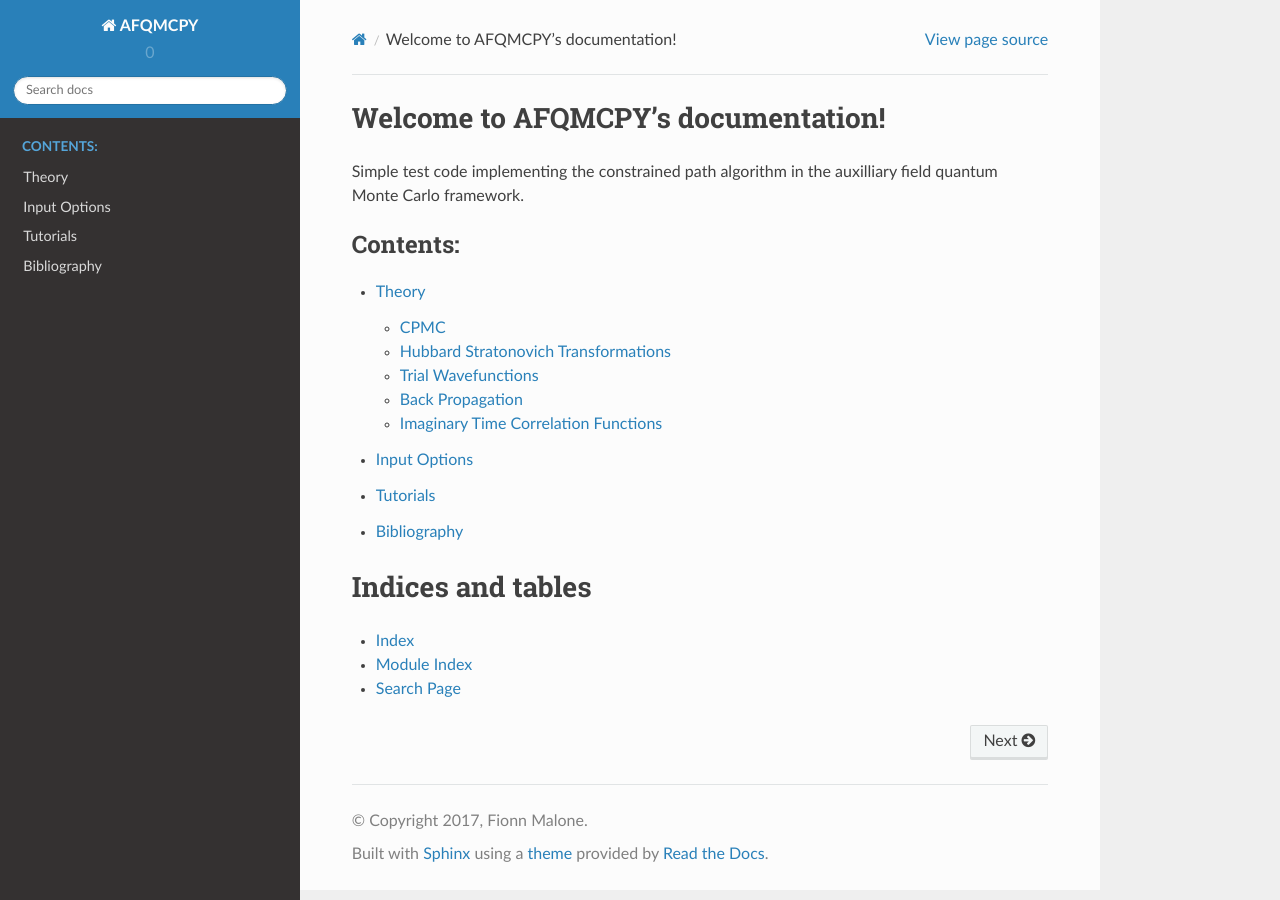
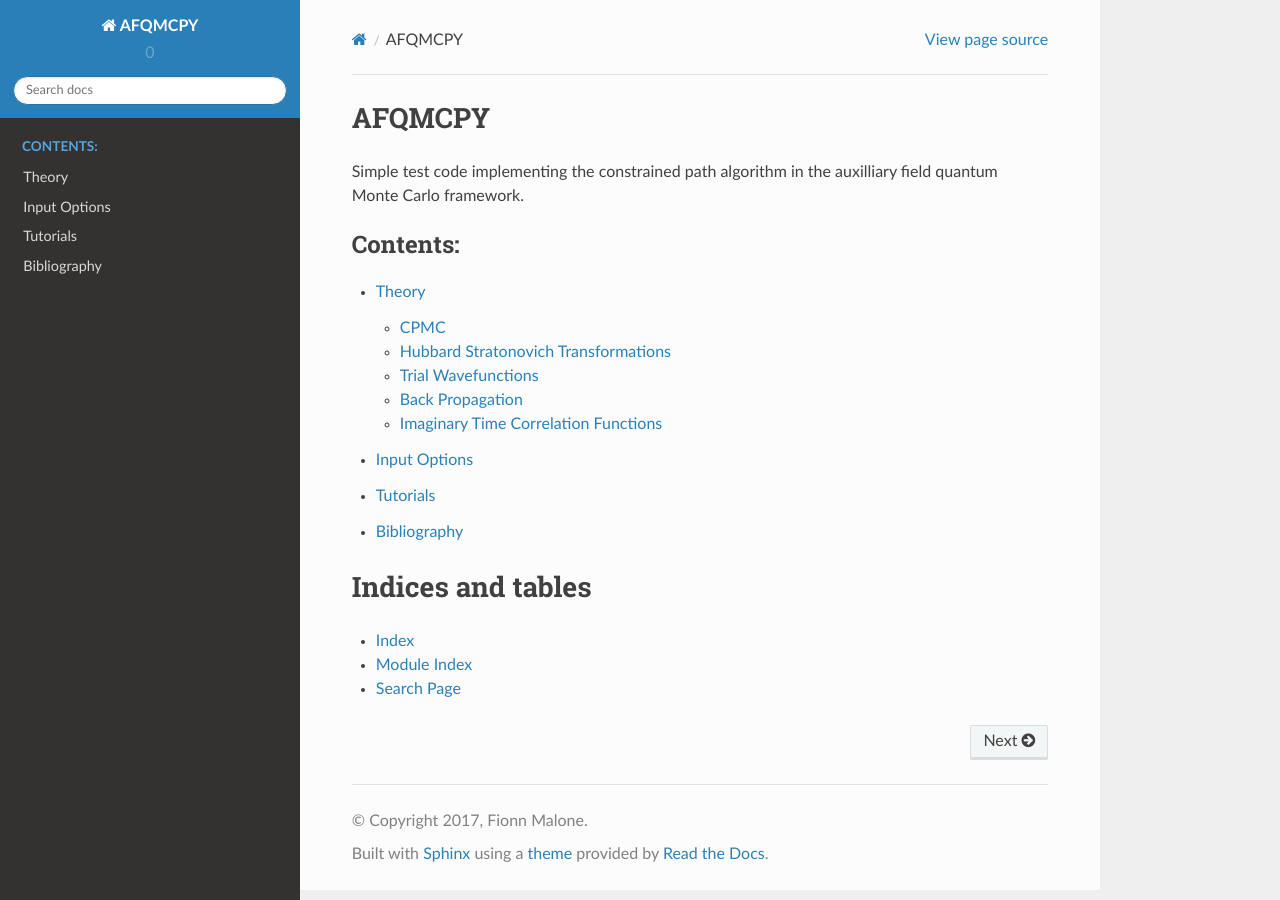
Before and after one commit to pauxy-qmc/pauxy, a Sphinx documentation site: the page built from docs/source/index.rst, in a window 1280 px wide. Built offline with Sphinx 7.4.7 and the Read the Docs theme 2.0.0, drawn with Linux system fonts in a browser that asks for light colours.

Commit message:
Update doc header.

```diff
--- a/docs/source/index.rst
+++ b/docs/source/index.rst
@@ -3,8 +3,8 @@
    You can adapt this file completely to your liking, but it should at least
    contain the root `toctree` directive.
 
-Welcome to AFQMCPY's documentation!
-===================================
+AFQMCPY
+=======
 
 Simple test code implementing the constrained path algorithm in the auxilliary field
 quantum Monte Carlo framework.
```
